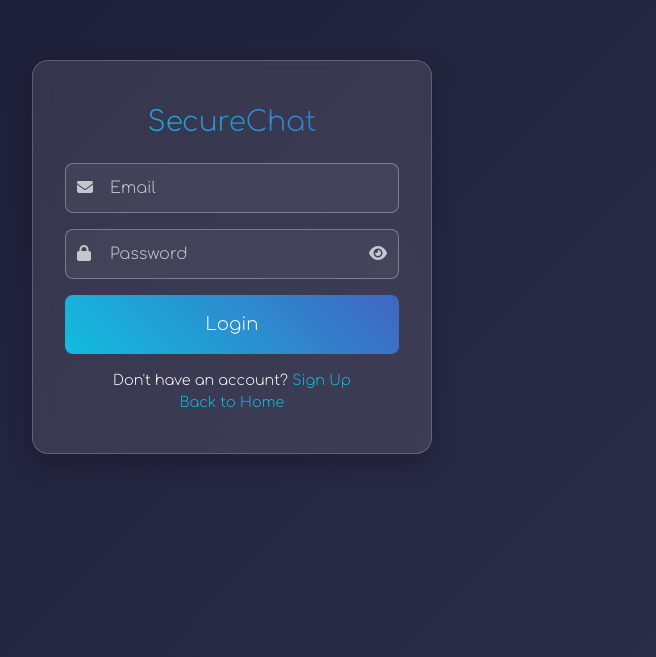
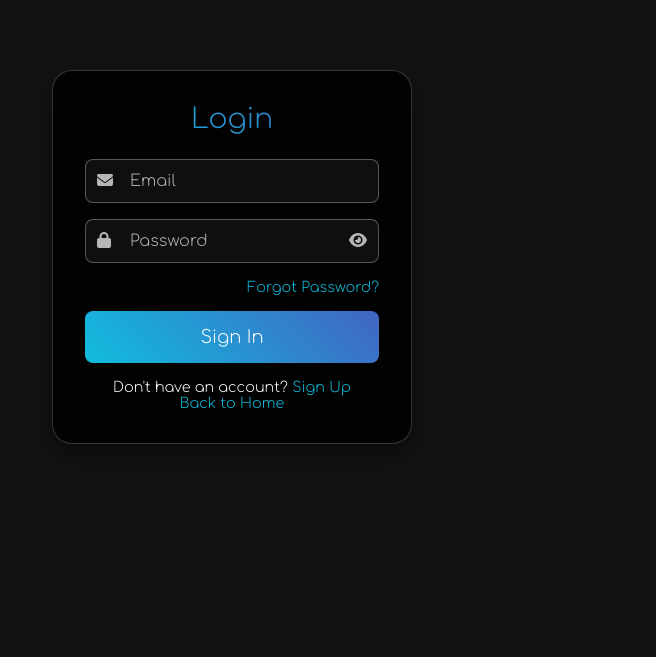
Before and after one commit to meershahzaib/securechat, a plain HTML site: page login.html in a window 1280 px wide. Shown: the part 143-800 px from the top of the page, without its empty margins (408-1064 px from the left). Drawn offline with nearby package versions, Linux system fonts and the light colour scheme; some packages are replaced by stand-ins of ours; a script that the page names is missing.

Commit message:
changed ui

```diff
--- a/login.html
+++ b/login.html
@@ -4,14 +4,10 @@
   <meta charset="UTF-8" />
   <meta name="viewport" content="width=device-width, initial-scale=1.0" />
   <title>Login - SecureChat</title>
-  <link rel="preconnect" href="https://fonts.googleapis.com" />
-  <link rel="preconnect" href="https://fonts.gstatic.com" crossorigin />
   <link href="https://fonts.googleapis.com/css2?family=Comfortaa:wght@300&display=swap" rel="stylesheet" />
-  <!-- Tailwind CSS -->
-  <link href="https://unpkg.com/tailwindcss@^2/dist/tailwind.min.css" rel="stylesheet" />
-  <!-- Font Awesome Icons -->
+  <!-- Font Awesome for icons -->
   <link rel="stylesheet" href="https://cdnjs.cloudflare.com/ajax/libs/font-awesome/6.4.0/css/all.min.css" />
-  <!-- Notyf CSS -->
+  <!-- Notyf CSS for toast notifications -->
   <link rel="stylesheet" href="https://cdn.jsdelivr.net/npm/notyf@3/notyf.min.css" />
   <style>
     :root {
@@ -25,38 +21,43 @@
     * { margin: 0; padding: 0; box-sizing: border-box; }
     body {
       font-family: 'Comfortaa', sans-serif;
-      background: linear-gradient(135deg, var(--primary-bg), var(--secondary-bg));
-      color: var(--text-primary);
+      font-weight: 300;
+      background: #131313;
+      display: flex;
+      justify-content: center;
+      align-items: center;
       min-height: 100vh;
-      display: flex;
-      align-items: center;
-      justify-content: center;
+      color: #fff;
       padding: 1rem;
     }
-    .form-container {
-      background: rgba(255, 255, 255, 0.1);
-      backdrop-filter: blur(10px);
-      padding: 2.5rem 2rem;
-      border-radius: 1rem;
+    .container {
+      /* Dark glassmorphism background applied */
+      background: rgba(0, 0, 0, 0.85);
+      backdrop-filter: blur(15px);
+      border: 1px solid rgba(255, 255, 255, 0.2);
+      border-radius: 20px;
+      padding: 2rem;
+      text-align: center;
       width: 100%;
-      max-width: 400px;
-      box-shadow: 0 10px 25px rgba(0, 0, 0, 0.2);
-      border: 1px solid rgba(255, 255, 255, 0.2);
-      max-height: 90vh;
-      overflow-y: auto;
+      max-width: 360px;
+      box-shadow: 0 10px 30px rgba(0, 0, 0, 0.5);
+      animation: fadeIn 1s ease-out;
     }
-    .form-container h2 {
-      text-align: center;
-      margin-bottom: 1.25rem;
+    @keyframes fadeIn {
+      from { opacity: 0; transform: scale(0.95); }
+      to { opacity: 1; transform: scale(1); }
+    }
+    h2 {
+      margin-bottom: 1.5rem;
       font-size: 1.75rem;
-      font-weight: 400;
+      font-weight: 300;
       background: linear-gradient(45deg, var(--gradient-start), var(--gradient-end));
       -webkit-background-clip: text;
       -webkit-text-fill-color: transparent;
     }
     .input-group {
+      margin-bottom: 1rem;
       position: relative;
-      margin-bottom: 1rem;
     }
     .input-group input {
       width: 100%;
@@ -66,6 +67,8 @@
       background: rgba(255, 255, 255, 0.05);
       color: #fff;
       font-size: 1rem;
+      font-family: 'Comfortaa', sans-serif;
+      font-weight: 300;
       transition: border-color 0.3s ease;
     }
     .input-group input:focus {
@@ -74,6 +77,8 @@
     }
     .input-group input::placeholder {
       color: rgba(255, 255, 255, 0.7);
+      font-family: 'Comfortaa', sans-serif;
+      font-weight: 300;
     }
     .input-group .icon-left {
       position: absolute;
@@ -96,11 +101,13 @@
       background: linear-gradient(45deg, var(--gradient-start), var(--gradient-end));
       border: none;
       border-radius: 0.5rem;
-      color: white;
+      color: #fff;
       font-size: 1.125rem;
-      font-weight: 500;
+      font-family: 'Comfortaa', sans-serif;
+      font-weight: 300;
       cursor: pointer;
       transition: transform 0.3s ease;
+      margin-top: 1rem;
     }
     .cta-btn:disabled {
       opacity: 0.7;
@@ -109,21 +116,31 @@
     .cta-btn:hover:not(:disabled) {
       transform: translateY(-2px);
     }
+    .forgot-password {
+      text-align: right;
+      margin-top: 0.5rem;
+      font-size: 0.9rem;
+      font-weight: 300;
+    }
+    .forgot-password a {
+      color: var(--gradient-start);
+      text-decoration: none;
+    }
     .back-link {
-      text-align: center;
       margin-top: 1rem;
       font-size: 0.9rem;
+      font-weight: 300;
     }
     .back-link a {
       color: var(--gradient-start);
       text-decoration: none;
-      font-weight: 500;
+      font-weight: 300;
     }
   </style>
 </head>
 <body>
-  <div class="form-container">
-    <h2>SecureChat</h2>
+  <div class="container">
+    <h2>Login</h2>
     <form id="loginForm">
       <div class="input-group">
         <span class="icon-left"><i class="fas fa-envelope"></i></span>
@@ -134,7 +151,10 @@
         <input type="password" id="loginPassword" placeholder="Password" required>
         <span class="icon-right" id="togglePassword"><i class="fas fa-eye"></i></span>
       </div>
-      <button type="submit" class="cta-btn">Login</button>
+      <div class="forgot-password">
+        <a href="forgot-password.html">Forgot Password?</a>
+      </div>
+      <button type="submit" class="cta-btn">Sign In</button>
     </form>
     <div class="back-link">
       <p>Don't have an account? <a href="signup.html">Sign Up</a></p>
@@ -148,7 +168,6 @@
   <script src="https://cdn.jsdelivr.net/npm/notyf@3/notyf.min.js"></script>
   <script>
     const notyf = new Notyf();
-
     const supabaseUrl = 'https://obzkzwjoiaodqfdzvmue.supabase.co';
     const supabaseKey = 'eyJhbGciOiJIUzI1NiIsInR5cCI6IkpXVCJ9.eyJpc3MiOiJzdXBhYmFzZSIsInJlZiI6Im9iemt6d2pvaWFvZHFmZHp2bXVlIiwicm9sZSI6ImFub24iLCJpYXQiOjE3NDE0NDkxMzQsImV4cCI6MjA1NzAyNTEzNH0.DqRzIu84lH46hZDL3j-h9iDPRRLv4lfoQ_gUnccuFOI';
     const supabaseClient = supabase.createClient(supabaseUrl, supabaseKey);
@@ -158,7 +177,7 @@
       const loginBtn = document.querySelector('.cta-btn');
       const originalText = loginBtn.innerHTML;
       loginBtn.disabled = true;
-      loginBtn.innerHTML = '<i class="fas fa-spinner fa-spin"></i> Logging in...';
+      loginBtn.innerHTML = '<i class="fas fa-spinner fa-spin"></i> Authorizing...';
 
       const email = document.getElementById('loginEmail').value;
       const password = document.getElementById('loginPassword').value;
@@ -168,7 +187,7 @@
         loginBtn.disabled = false;
         loginBtn.innerHTML = originalText;
       } else {
-        notyf.success("Login successful!");
+        notyf.success("Login Successfull!");
         setTimeout(() => {
           window.location.href = "dashboard.html";
         }, 1000);
```
Also changed, not shown: confirm.html (+4 -3 lines), signup.html (+14 -22 lines).
